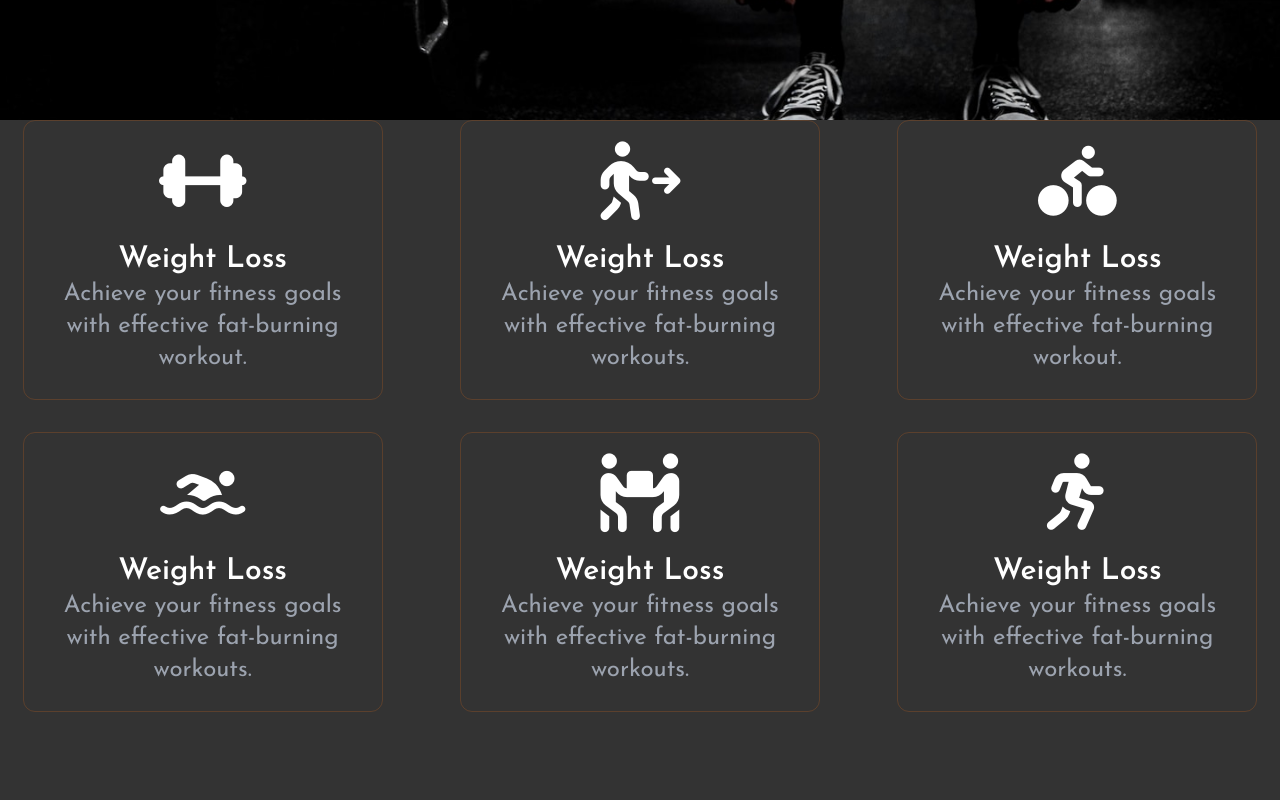
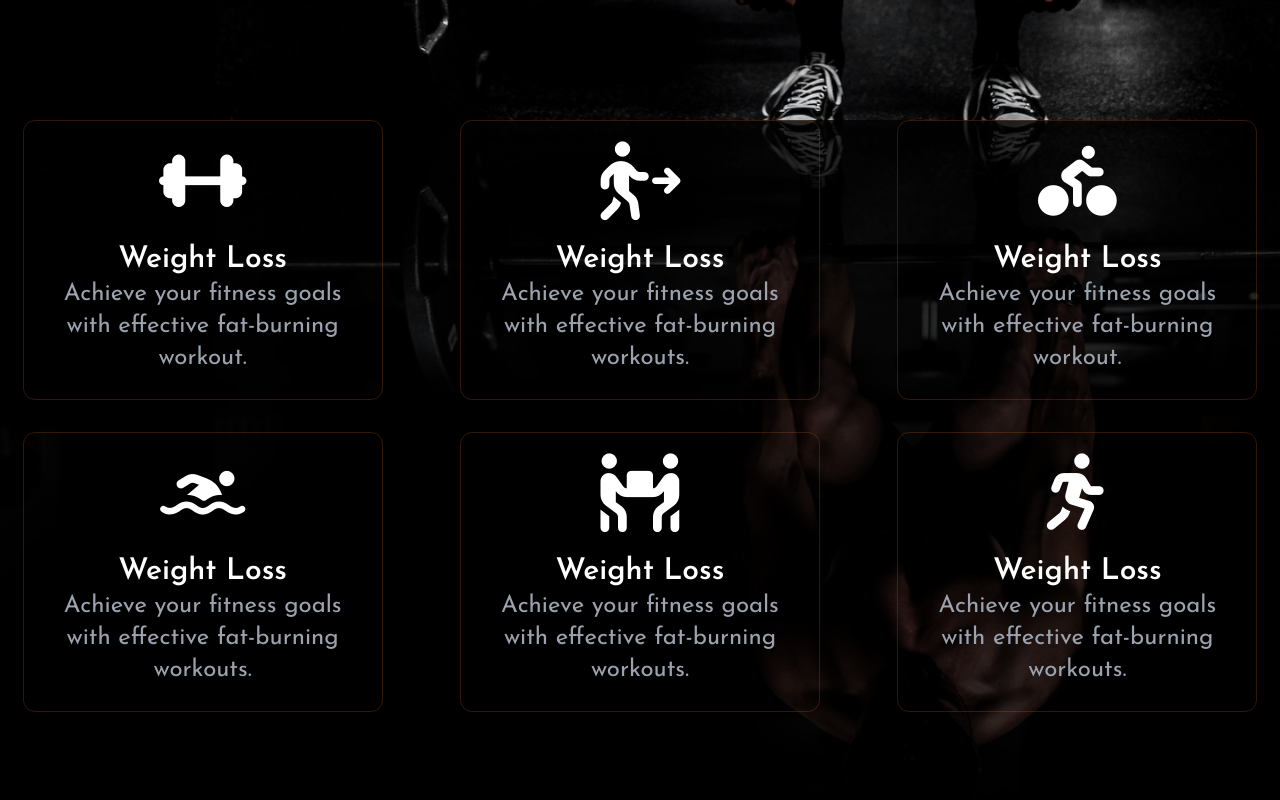
Before and after one commit to EAEMON29/bodyshape2, a plain HTML site: page index.html in a window 1280 px wide. Shown: the part 800-1600 px from the top of the page. Drawn offline with nearby package versions, Linux system fonts and the light colour scheme; the site is published under a folder, as on GitHub Pages, so addresses that start at the root find nothing.

Commit message:
file fix

```diff
--- a/index.html
+++ b/index.html
@@ -70,7 +70,7 @@
 </header>
 
 <!-- category section -->
- <section class="min-h-screen bg-cover  bg-center bg-[url(/images/roated_banner.png)] bg-black/80 bg-blend-overlay ">
+ <section class="min-h-screen bg-cover  bg-center bg-[url(images/roated_banner.png)] bg-black/80 bg-blend-overlay ">
 
      <div class="grid place-items-center grid-cols-1 lg:grid-cols-3 gap-8 text-center ">
 
```
